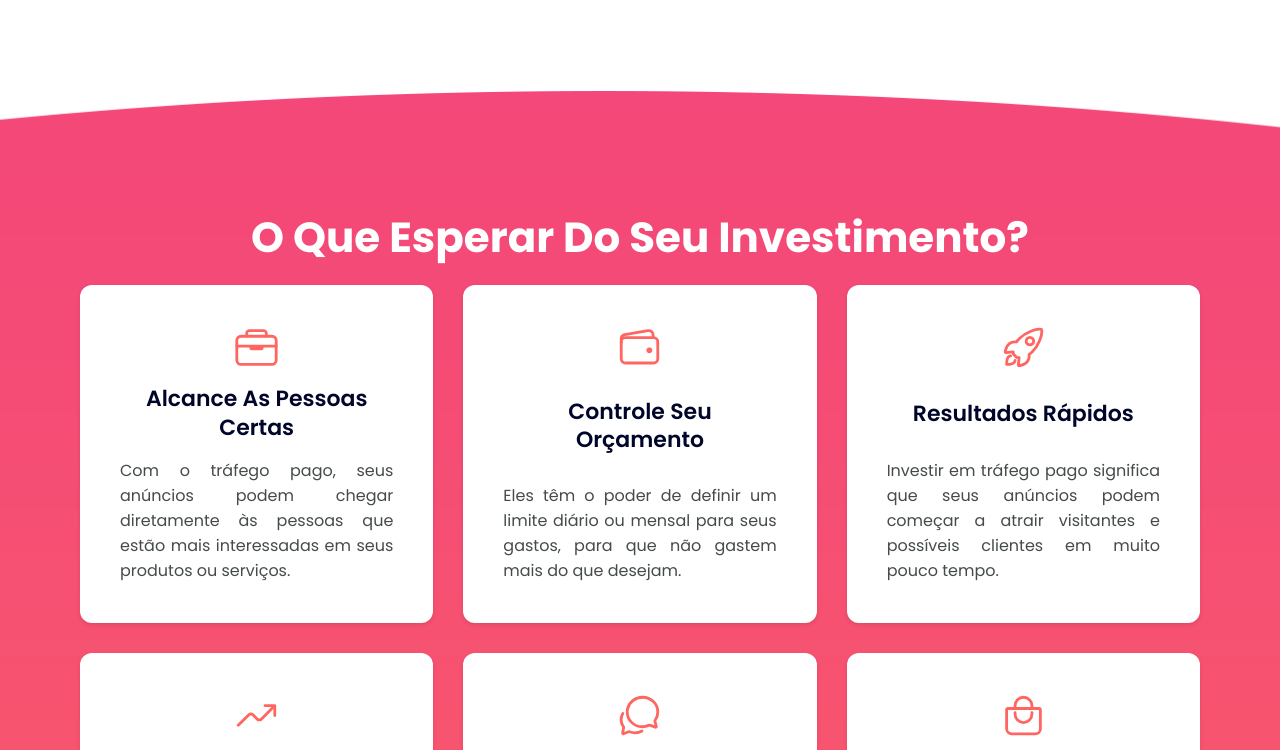
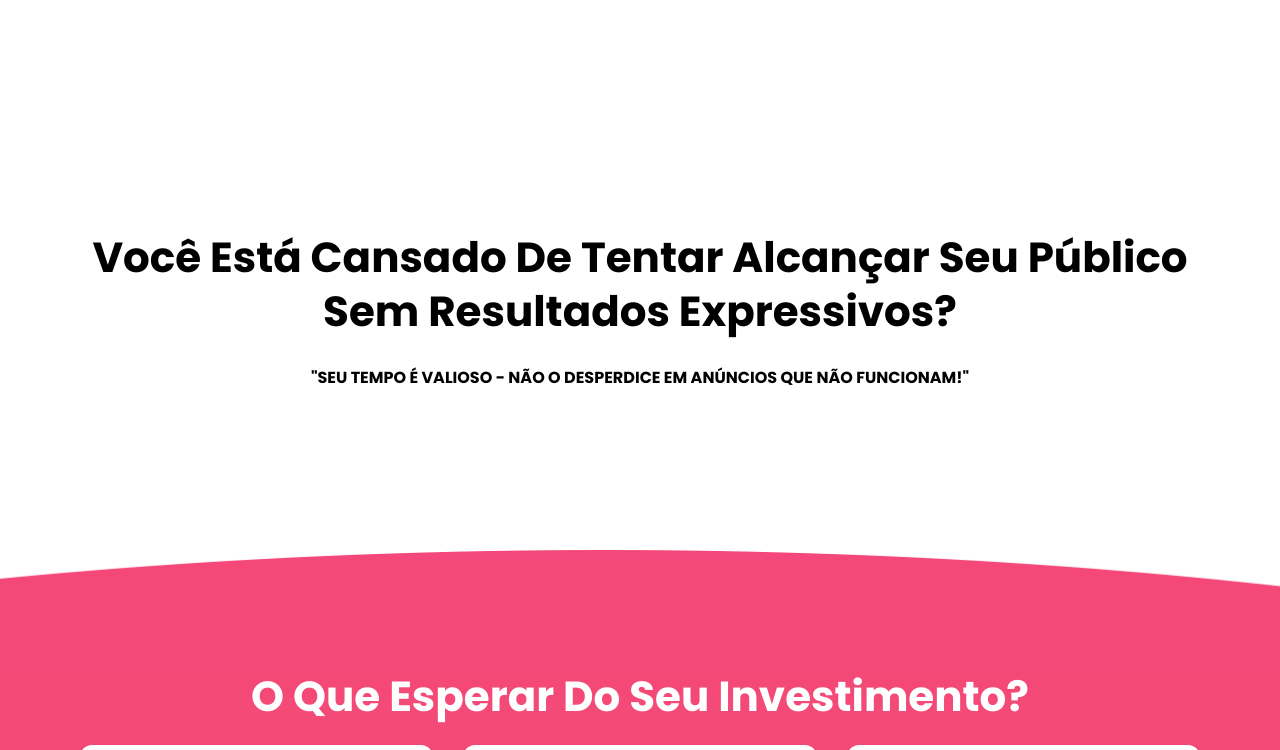
Before and after one commit to relicote/projetos_hagae, a plain HTML site: page index.html in a window 1280 px wide. Shown: the part 719-1469 px from the top of the page. Drawn offline with nearby package versions, Linux system fonts and the light colour scheme.

Commit message:
att resume-content

```diff
--- a/assets/css/style.css
+++ b/assets/css/style.css
@@ -283,8 +283,18 @@ header .container {
   z-index: -1;
 }
 
+/*-----------------------------------*\
+ * #RESUME
+\*-----------------------------------*/
 
+.resume-content > h2 {
+  text-align: center;
+}
 
+.resume-content > p {
+  text-align: center;
+  text-transform: uppercase;
+}
 
 
 /*-----------------------------------*\
--- a/index.html
+++ b/index.html
@@ -121,10 +121,28 @@
       </section>
 
 
+      <!--
+        RESUME CONTENT
+       -->
 
+       <section class="hero">
+        <div class="container">
 
+          <div class="resume-content">
 
-      <!--
+            <h2 class="h2 section-title">Você está cansado de tentar alcançar seu público sem resultados expressivos?</h2>
+            <br>
+
+            <p class="section-text">
+              <b>"Seu Tempo é Valioso - Não o Desperdice em Anúncios que Não Funcionam!"</b>
+            </p>
+
+          </div>
+
+        </div>
+       </section>
+
+       <!--
         - #ABOUT
       -->
 
```
